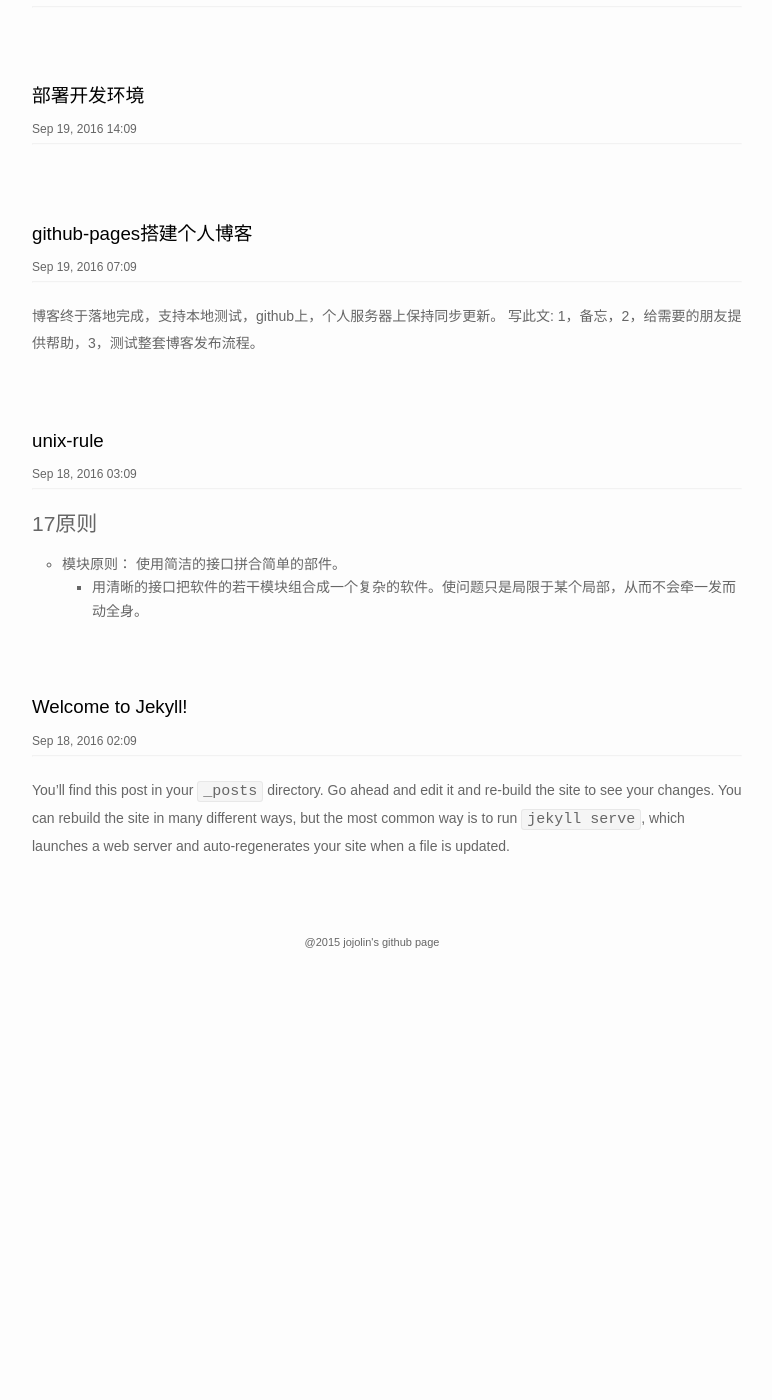
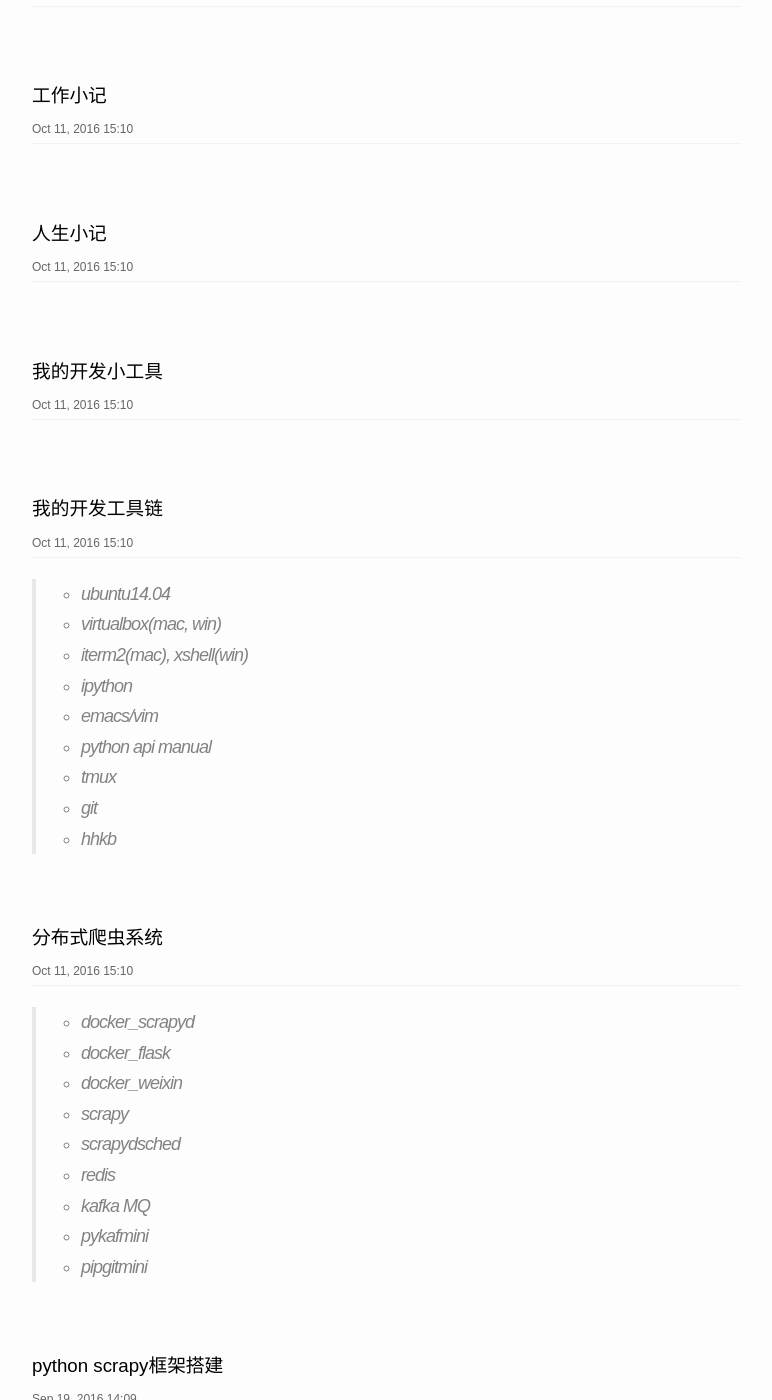
Before and after one commit to jojolin/jojolin.github.io, a Jekyll site: the page built from index.html, in a window 1280 px wide and 1400 px high, scrolled down 298 px. Shown: the whole window, without its empty margins (268-1040 px from the left). Built offline with Jekyll 4.4.1, drawn with Linux system fonts in a browser that asks for light colours; before the commit the page ends 1249 px from its top, so only the background shows below that; some of the changed text lies outside the part shown.

Commit message:
add more

```diff
--- a/_posts/2016-09-18-note-unix-rule.markdown
+++ b/_posts/2016-09-18-note-unix-rule.markdown
@@ -2,7 +2,7 @@
 layout: post
 title: "unix-rule"
 date: 2016-09-18 11:54:25 +0800
-categories: note unix-rule
+categories: note program
 ---
 ## 17原则
 - 模块原则： 使用简洁的接口拼合简单的部件。
--- a/_posts/2016-09-19-note-scrapy.markdown
+++ b/_posts/2016-09-19-note-scrapy.markdown
@@ -2,5 +2,5 @@
 layout: post
 title: python scrapy框架搭建
 date: 2016-09-19 22:53:20 +0800
-categories: note scrapy
+categories: note program
 ---
--- /dev/null
+++ b/_posts/2016-10-11-note-distribute-spider-system.markdown
@@ -0,0 +1,15 @@
+---
+layout: post
+title: 分布式爬虫系统
+date: 2016-10-11 23:23:07 +0800
+categories: note program
+---
+> - docker_scrapyd
+> - docker_flask
+> - docker_weixin
+> - scrapy
+> - scrapydsched
+> - redis
+> - kafka MQ
+> - pykafmini
+> - pipgitmini
--- /dev/null
+++ b/_posts/2016-10-11-note-job.markdown
@@ -0,0 +1,6 @@
+---
+layout: post
+title: 工作小记
+date: 2016-10-11 23:26:16 +0800
+categories: note job
+---
--- /dev/null
+++ b/_posts/2016-10-11-note-life.markdown
@@ -0,0 +1,6 @@
+---
+layout: post
+title: 人生小记
+date: 2016-10-11 23:25:26 +0800
+categories: note life
+---
--- /dev/null
+++ b/_posts/2016-10-11-note-my-dev-toolchain.markdown
@@ -0,0 +1,16 @@
+---
+layout: post
+title: 我的开发工具链
+date: 2016-10-11 23:23:50 +0800
+categories: note program
+---
+
+> - ubuntu14.04
+> - virtualbox(mac, win)
+> - iterm2(mac), xshell(win)
+> - ipython
+> - emacs/vim
+> - python api manual
+> - tmux
+> - git
+> - hhkb
--- /dev/null
+++ b/_posts/2016-10-11-note-my-little-tools.markdown
@@ -0,0 +1,6 @@
+---
+layout: post
+title: 我的开发小工具
+date: 2016-10-11 23:24:39 +0800
+categories: note tool
+---
--- /dev/null
+++ b/_posts/2016-10-11-note-thoughts-of-program.markdown
@@ -0,0 +1,6 @@
+---
+layout: post
+title: 对写程序的思考
+date: 2016-10-11 23:30:19 +0800
+categories: note program
+---
```
